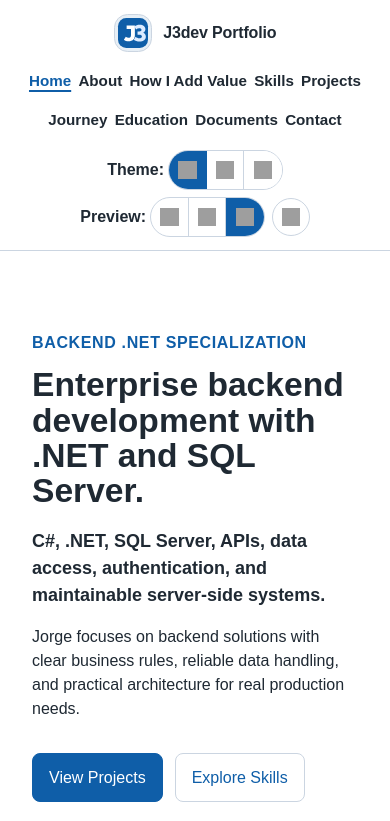
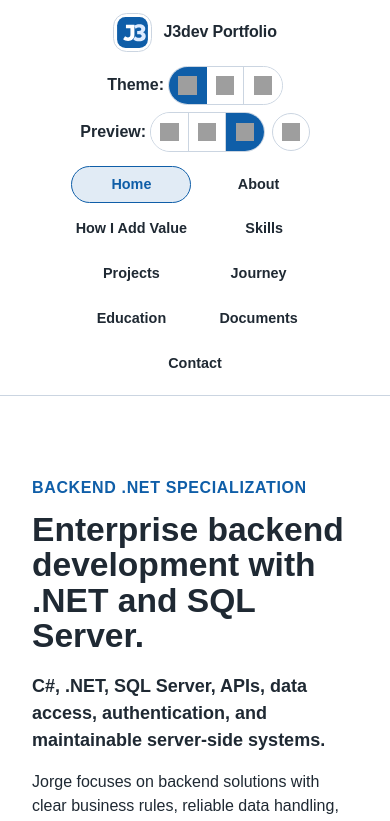
Before and after one commit to jorgejaimes085GH/J3dev-portfolio, an Angular app: page / in a window 390 px wide. Shown: the top 821 px of the page. Built offline with nearby package versions, Linux system fonts and the light colour scheme; grey boxes are pictures that could not be loaded.

Commit message:
Polish header layout with glass effect

```diff
--- a/src/app/layout/navbar/navbar.scss
+++ b/src/app/layout/navbar/navbar.scss
@@ -9,41 +9,39 @@
   align-self: stretch;
 }
 
-:host(.site-header-shell--static) {
-  position: static;
-}
+.site-header {
+  --header-glass: color-mix(in srgb, var(--app-background-color) 88%, transparent);
+  --header-panel: color-mix(in srgb, var(--app-background-color) 76%, transparent);
 
-.site-header {
   border-bottom: 1px solid var(--app-border-color);
   background: var(--app-background-color);
-}
-
-.site-header--sticky,
-.site-header--pinned {
-  position: relative;
-  z-index: 1;
-}
-
-.site-header--unpinned {
-  position: static;
+  background: var(--header-glass);
+  backdrop-filter: blur(14px);
 }
 
 .site-header__inner {
-  width: min(100%, 84rem);
+  width: min(100%, 94rem);
   margin: 0 auto;
-  padding: 0.85rem 1rem;
+  padding: 0.8rem 1.1rem;
   display: grid;
-  grid-template-columns: minmax(12rem, auto) minmax(0, 1fr) auto;
+  grid-template-columns: minmax(11rem, auto) minmax(0, 1fr) auto;
   grid-template-areas: 'brand nav tools';
   align-items: center;
-  column-gap: clamp(1rem, 3vw, 2.25rem);
-  row-gap: 0.85rem;
+  gap: 0.85rem clamp(1rem, 2.4vw, 2rem);
+}
+
+.site-header__brand,
+.site-header__tools,
+.site-nav__list,
+.site-nav__item,
+.site-nav__link,
+.site-header__pin-toggle {
+  display: flex;
+  align-items: center;
 }
 
 .site-header__brand {
   grid-area: brand;
-  display: inline-flex;
-  align-items: center;
   gap: 0.7rem;
   min-width: max-content;
   color: var(--app-text-color);
@@ -53,48 +51,70 @@
 }
 
 .site-header__brand:hover,
-.site-header__brand:focus-visible {
+.site-header__brand:focus-visible,
+.site-nav__link:hover,
+.site-nav__link:focus-visible {
   color: var(--app-link-color);
 }
 
-.site-header__brand:focus-visible {
+.site-header__brand:focus-visible,
+.site-nav__link:focus-visible,
+.site-header__pin-toggle:hover,
+.site-header__pin-toggle:focus-visible {
+  outline: 3px solid var(--app-link-color);
+  outline-offset: 3px;
+}
+
+.site-header__brand:focus-visible,
+.site-nav__link,
+.site-header__pin-toggle {
   border-radius: 999px;
-  outline: 3px solid var(--app-link-color);
-  outline-offset: 4px;
 }
 
 .site-header__logo-frame {
-  display: inline-grid;
+  display: grid;
   place-items: center;
-  width: 2.4rem;
-  height: 2.4rem;
-  flex: 0 0 2.4rem;
+  width: 2.45rem;
+  height: 2.45rem;
+  flex: 0 0 2.45rem;
   overflow: hidden;
   border: 1px solid var(--app-border-color);
   border-radius: 0.85rem;
-  background: color-mix(in srgb, var(--app-link-color) 10%, var(--app-background-color));
+  background: var(--header-panel);
 }
 
 .site-header__logo {
-  display: block;
   width: 100%;
   height: 100%;
   object-fit: cover;
 }
 
-.site-header__logo-fallback {
-  display: none;
-  color: var(--app-link-color);
-  font-size: 0.85rem;
+.site-header__logo-fallback,
+.site-header__icon-fallback {
+  position: absolute;
+  width: 1px;
+  height: 1px;
+  overflow: hidden;
+  clip: rect(0 0 0 0);
+  white-space: nowrap;
+}
+
+.site-header__logo-fallback--visible,
+.site-header__icon-fallback--visible {
+  position: static;
+  width: auto;
+  height: auto;
+  overflow: visible;
+  clip: auto;
   font-weight: 800;
-  letter-spacing: -0.05em;
 }
 
 .site-header__logo-fallback--visible {
-  display: inline;
+  color: var(--app-link-color);
 }
 
-.site-header__brand-text {
+.site-header__brand-text,
+.site-nav__link {
   white-space: nowrap;
 }
 
@@ -104,73 +124,62 @@
 }
 
 .site-nav__list {
-  list-style: none;
-  display: flex;
   flex-wrap: wrap;
   justify-content: center;
-  gap: 0.45rem 0.85rem;
+  gap: 0.3rem;
+  list-style: none;
   margin: 0;
   padding: 0;
 }
 
 .site-nav__link {
-  display: inline-flex;
-  align-items: center;
-  min-height: 2rem;
+  justify-content: center;
+  min-width: clamp(4.25rem, 5.1vw, 5.45rem);
+  min-height: 2.35rem;
+  padding: 0.4rem 0.55rem;
+  border: 1px solid transparent;
   color: var(--app-text-color);
-  font-size: 0.95rem;
-  font-weight: 600;
+  font-size: 0.9rem;
+  font-weight: 650;
   text-decoration: none;
-  white-space: nowrap;
+}
+
+.site-nav__link--long {
+  min-width: clamp(7rem, 7.6vw, 8.35rem);
+  white-space: normal;
 }
 
 .site-nav__link:hover,
-.site-nav__link:focus-visible {
-  color: var(--app-link-color);
-}
-
-.site-nav__link:focus-visible {
-  border-radius: 999px;
-  outline: 3px solid var(--app-link-color);
-  outline-offset: 3px;
+.site-nav__link:focus-visible,
+.site-header__pin-toggle:hover,
+.site-header__pin-toggle:focus-visible {
+  border-color: var(--app-link-color);
+  background: var(--header-panel);
 }
 
 .site-nav__link--active {
+  border-color: var(--app-link-color);
   color: var(--app-link-color);
-  text-decoration: underline;
-  text-underline-offset: 0.25rem;
-  text-decoration-thickness: 0.12rem;
+  background: color-mix(in srgb, var(--app-link-color) 12%, transparent);
 }
 
 .site-header__tools {
   grid-area: tools;
-  display: flex;
   flex-wrap: wrap;
-  align-items: center;
   justify-content: flex-end;
   gap: 0.65rem;
   min-width: max-content;
 }
 
 .site-header__pin-toggle {
-  display: inline-flex;
-  align-items: center;
   justify-content: center;
   min-width: 2.35rem;
   min-height: 2.35rem;
   padding: 0.4rem;
   border: 1px solid var(--app-border-color);
-  border-radius: 999px;
   color: var(--app-text-color);
-  background: var(--app-background-color);
+  background: var(--header-panel);
   cursor: pointer;
-}
-
-.site-header__pin-toggle:hover,
-.site-header__pin-toggle:focus-visible {
-  border-color: var(--app-link-color);
-  outline: 3px solid var(--app-link-color);
-  outline-offset: 2px;
 }
 
 .site-header__pin-icon {
@@ -178,45 +187,17 @@
   height: 1.15rem;
 }
 
-.site-header__icon-fallback {
-  position: absolute;
-  width: 1px;
-  height: 1px;
-  overflow: hidden;
-  clip: rect(0 0 0 0);
-  white-space: nowrap;
-}
-
-.site-header__icon-fallback--visible {
-  position: static;
-  width: auto;
-  height: auto;
-  overflow: visible;
-  clip: auto;
-  font-size: 0.78rem;
-  font-weight: 700;
-}
-
-@media (max-width: 1100px) {
+@media (max-width: 1320px) {
   .site-header__inner {
     grid-template-columns: minmax(12rem, 1fr) auto;
-    grid-template-areas:
-      'brand tools'
-      'nav nav';
-  }
-
-  .site-nav__list {
-    justify-content: flex-start;
+    grid-template-areas: 'brand tools' 'nav nav';
   }
 }
 
-@media (max-width: 720px) {
+@media (max-width: 820px) {
   .site-header__inner {
     grid-template-columns: 1fr;
-    grid-template-areas:
-      'brand'
-      'nav'
-      'tools';
+    grid-template-areas: 'brand' 'tools' 'nav';
   }
 
   .site-header__brand,
@@ -227,6 +208,14 @@
 
   .site-header__tools {
     min-width: 0;
+  }
+
+  .site-nav__link {
+    min-width: 5.2rem;
+  }
+
+  .site-nav__link--long {
+    min-width: 7.8rem;
   }
 }
 
@@ -239,7 +228,8 @@
     min-width: 0;
   }
 
-  .site-header__brand-text {
+  .site-header__brand-text,
+  .site-nav__link {
     white-space: normal;
   }
 
@@ -247,4 +237,8 @@
   .site-header__tools {
     gap: 0.45rem;
   }
+
+  .site-nav__link {
+    min-width: min(7.5rem, calc(50vw - 1.2rem));
+  }
 }
--- a/src/app/layout/navbar/navbar.ts
+++ b/src/app/layout/navbar/navbar.ts
@@ -41,6 +41,7 @@ import { ViewportSwitcher } from '../viewport-switcher/viewport-switcher';
               <li class="site-nav__item">
                 <a
                   class="site-nav__link"
+                  [class.site-nav__link--long]="item.label === 'How I Add Value'"
                   [routerLink]="item.path"
                   routerLinkActive="site-nav__link--active"
                   [routerLinkActiveOptions]="{ exact: item.path === '/' }"
--- a/src/app/layout/theme-switcher/theme-switcher.scss
+++ b/src/app/layout/theme-switcher/theme-switcher.scss
@@ -4,13 +4,14 @@
 
 .theme-switcher {
   display: flex;
-  flex-wrap: wrap;
+  flex-wrap: nowrap;
   align-items: center;
   gap: 0.25rem;
 }
 
 .theme-switcher__label {
   font-weight: 600;
+  white-space: nowrap;
 }
 
 .theme-switcher__options {
@@ -24,7 +25,7 @@
 
 .theme-switcher__button {
   color: var(--app-text-color);
-  background: var(--app-background-color);
+  background: var(--header-panel, var(--app-background-color));
   display: inline-flex;
   align-items: center;
   justify-content: center;
--- a/src/app/layout/viewport-switcher/viewport-switcher.scss
+++ b/src/app/layout/viewport-switcher/viewport-switcher.scss
@@ -4,13 +4,14 @@
 
 .viewport-switcher {
   display: flex;
-  flex-wrap: wrap;
+  flex-wrap: nowrap;
   align-items: center;
   gap: 0.25rem;
 }
 
 .viewport-switcher__label {
   font-weight: 600;
+  white-space: nowrap;
 }
 
 .viewport-switcher__options {
@@ -30,7 +31,7 @@
   min-height: 2.35rem;
   border: 0;
   border-right: 1px solid var(--app-border-color);
-  background: transparent;
+  background: var(--header-panel, transparent);
   color: inherit;
   cursor: pointer;
   font: inherit;
```
